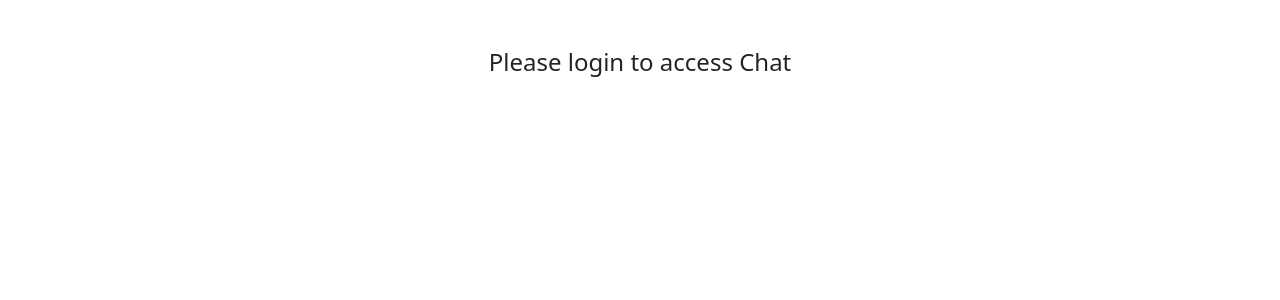
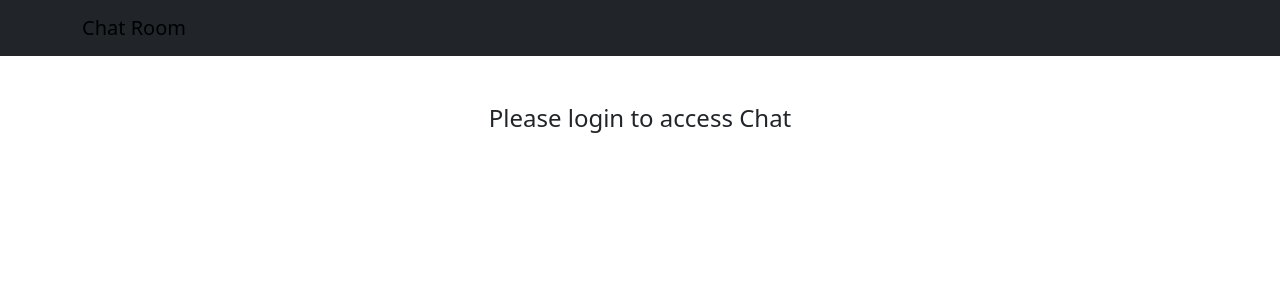
Before and after one commit to Pravin671231/ChatRoom, a React (Vite) app in the folder client/: page / in a window 1280 px wide. Shown: the top 300 px of the page. Built offline with nearby package versions, Linux system fonts and the light colour scheme; no server answers.

Commit message:
Logout, current user info, user search bar

```diff
--- a/client/src/App.jsx
+++ b/client/src/App.jsx
@@ -3,11 +3,13 @@ import { BrowserRouter, Route, Routes } from "react-router-dom";
 import Home from "./pages/Home";
 import Login from "./pages/Login";
 import Register from "./pages/Register";
+import TopNavbar from "./components/TopNavbar";
 
 function App() {
   return (
     <>
       <BrowserRouter>
+        <TopNavbar />
         <Routes>
           <Route path="/" element={<Home />} />
           <Route path="/login" element={<Login />} />
--- a/client/src/components/Sidebar.jsx
+++ b/client/src/components/Sidebar.jsx
@@ -1,15 +1,27 @@
-import { ListGroup } from "react-bootstrap";
+import { Form, ListGroup } from "react-bootstrap";
 import { FaUserCircle } from "react-icons/fa";
 import { useChat } from "../context/ChatContext";
+import { useState } from "react";
 
 const Sidebar = () => {
   const { users, selectedChat, setSelectedChat } = useChat();
+  const [search,setSearch]=useState("")
 
+  const filteredUsers = users.filter((u) =>
+    u.email.toLowerCase().includes(search.toLowerCase())
+  );
   return (
     <>
+
       <h5>Chats</h5>
+      <Form.Control
+        type="text"
+        placeholder="Search users..."
+        className="mb-2"
+        onChange={(e) => setSearch(e.target.value)}
+      />
       <ListGroup>
-        {users.map((user) => (
+        {filteredUsers.map((user) => (
           <ListGroup.Item
             action
             key={user._id}
--- /dev/null
+++ b/client/src/components/TopNavbar.jsx
@@ -0,0 +1,30 @@
+import { Button, Container, Navbar } from "react-bootstrap";
+import { signOut } from "firebase/auth";
+import { auth } from "../firebase";
+import { useChat } from "../context/ChatContext";
+
+const TopNavbar = () => {
+  const { currentUser } = useChat();
+
+  const handleLogout = () => {
+    signOut(auth);
+  };
+
+  return (
+    <Navbar bg="dark">
+      <Container>
+        <Navbar.Brand>Chat Room</Navbar.Brand>
+        {currentUser && (
+          <div className="d-flex align-items-center gap-3 text-white">
+            <small>{currentUser.email}</small>
+            <Button size="sm" variant="outline-light" onClick={handleLogout}>
+              Logout
+            </Button>
+          </div>
+        )}
+      </Container>
+    </Navbar>
+  );
+};
+
+export default TopNavbar;
```
